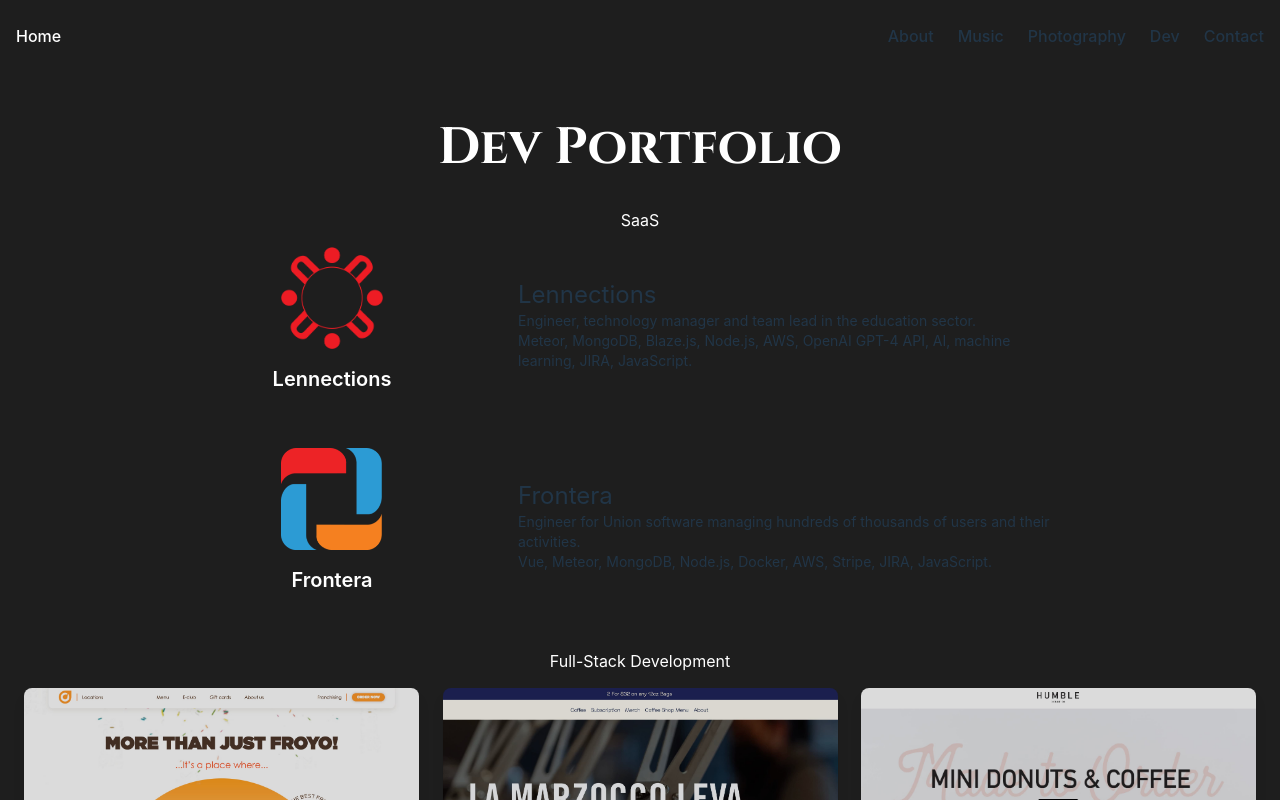
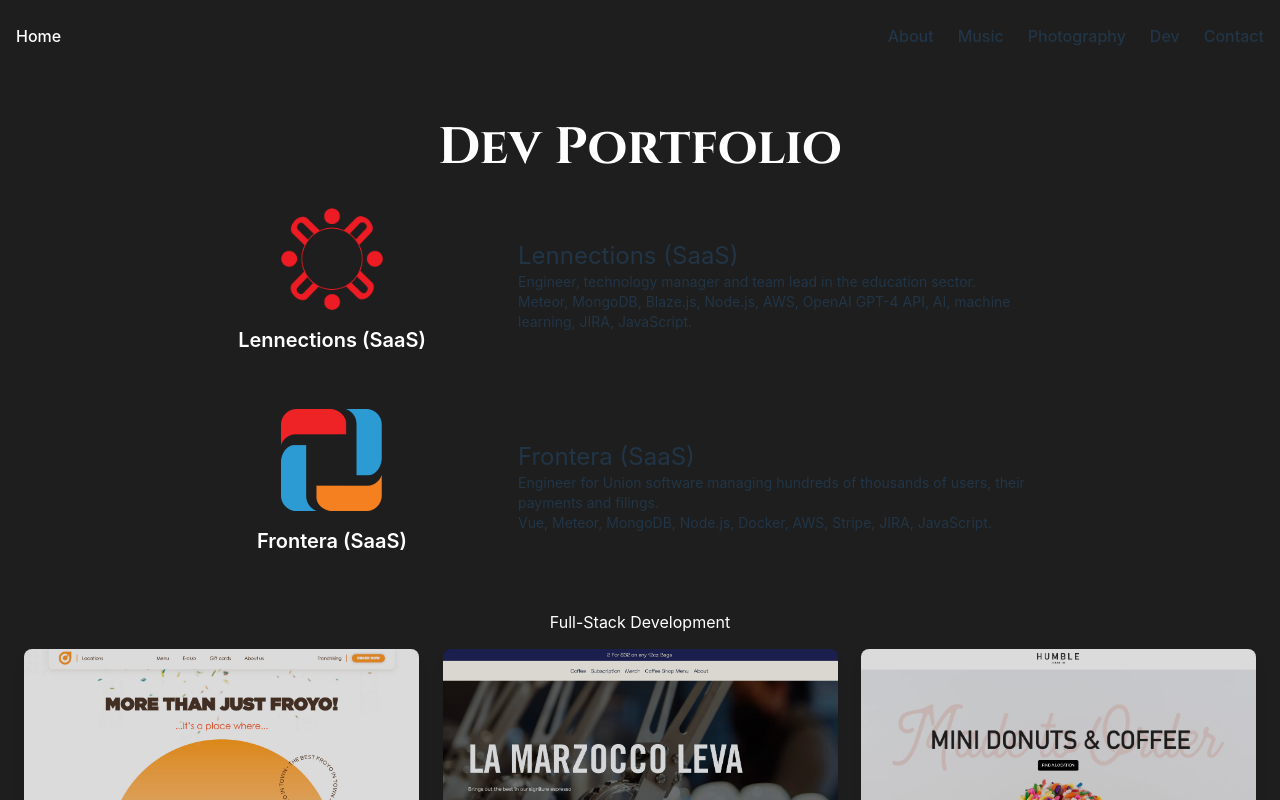
Before and after one commit to RileyJoseph/riley-joseph, a React (Vite) app: page /portfolio in a window 1280 px wide. Shown: the top 800 px of the page. Built offline with nearby package versions, Linux system fonts and the light colour scheme; a web font is replaced by a local one.

Commit message:
portwip3

```diff
--- a/src/Portfolio.jsx
+++ b/src/Portfolio.jsx
@@ -24,15 +24,15 @@ const portfolioItems = [
 ];
 
 const sassPortfolioItems = [
-  { id: 1, name: "Lennections", url:"lennections", image: "/images/portfolio/LennectionsIconRed.png", subtitle: "Lead engineer, technology manager and team lead in the education sector.", description: "Engineer, technology manager and team lead in the education sector.", technology: "Meteor, MongoDB, Blaze.js, Node.js, AWS, OpenAI GPT-4 API, AI, machine learning, JIRA, JavaScript." },
-  { id: 2, name: "Frontera", url:"frontera-software", image: "/images/portfolio/emma-logo.png", description: "Engineer for Union software managing hundreds of thousands of users and their activities.", technology: "Vue, Meteor, MongoDB, Node.js, Docker, AWS, Stripe, JIRA, JavaScript." },
+  { id: 1, name: "Lennections (SaaS)", url:"lennections", image: "/images/portfolio/LennectionsIconRed.png", subtitle: "Lead engineer, technology manager and team lead in the education sector.", description: "Engineer, technology manager and team lead in the education sector.", technology: "Meteor, MongoDB, Blaze.js, Node.js, AWS, OpenAI GPT-4 API, AI, machine learning, JIRA, JavaScript." },
+  { id: 2, name: "Frontera (SaaS)", url:"frontera-software", image: "/images/portfolio/emma-logo.png", description: "Engineer for Union software managing hundreds of thousands of users, their payments and filings.", technology: "Vue, Meteor, MongoDB, Node.js, Docker, AWS, Stripe, JIRA, JavaScript." },
 ];
 
 const Portfolio = () => {
   return (
     <div className="min-h-screen flex flex-col justify-center items-center p-6 portfolio all">
       <h1 className="text-3xl font-bold text-center mb-8">Dev Portfolio</h1>
-      <h2>SaaS</h2>
+      {/* <h2>SaaS</h2> */}
       <div className="flex flex-col w-full md:w-3/4">
         {sassPortfolioItems.map((item) => (
           <article key={item.id} className="flex flex-row pb-10">
```
